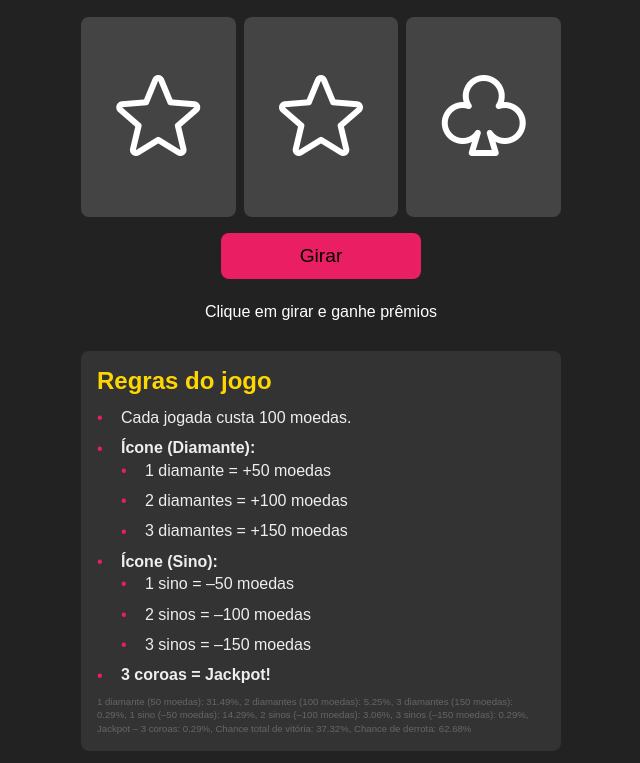
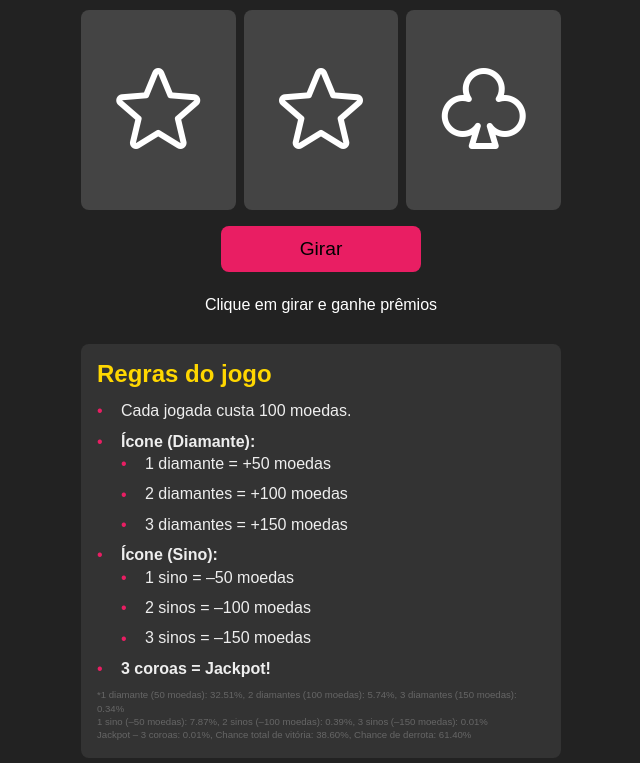
Before and after one commit to lvdamaceno/HappyKittySlotMachine, a Flask app: template app/templates/index.html in a window 1280 px wide. Shown: the part 37-800 px from the top of the page, without its empty margins (319-959 px from the left). Run offline with Flask 3, Linux system fonts and the light colour scheme; the template is opened without the code that fills it, so the values that code supplies are empty; some libraries are stand-ins or nearby versions.

Commit message:
Novas probabilidades

```diff
--- a/app/static/js/slot.js
+++ b/app/static/js/slot.js
@@ -15,6 +15,30 @@
 
   const icons = ['star', 'heart', 'diamond', 'club', 'spade', 'crown', 'bell'];
 
+  // === INÍCIO PESOS PONDERADOS ===
+  // soma dos valores deve ser 1.0
+  const weights = {
+    star:    0.23,
+    heart:   0.23,
+    diamond: 0.15,
+    club:    0.15,
+    spade:   0.15,
+    crown:   0.05,
+    bell:    0.04
+  };
+
+  function weightedRandomIndex() {
+    const rnd = Math.random();
+    let accum = 0;
+    for (let i = 0; i < icons.length; i++) {
+      accum += weights[icons[i]];
+      if (rnd < accum) return i;
+    }
+    // fallback
+    return icons.length - 1;
+  }
+  // === FIM PESOS PONDERADOS ===
+
   function resizeCanvas() {
     confettiCanvas.width = window.innerWidth;
     confettiCanvas.height = window.innerHeight;
@@ -25,7 +49,7 @@
   function initializeSlots() {
     columns.forEach(col => {
       const idx = Math.floor(Math.random() * icons.length);
-      col.innerHTML = `<i class="ph ph-${icons[idx]}"></i>`;
+      col.innerHTML = `<i class=\"ph ph-${icons[idx]}\"></i>`;
     });
   }
   initializeSlots();
@@ -44,7 +68,8 @@
     coinEl.textContent = coins;
     messageEl.textContent = '';
 
-    const results = columns.map(() => Math.floor(Math.random() * icons.length));
+    // sorteio ponderado em vez de uniforme
+    const results = columns.map(() => weightedRandomIndex());
     const baseDuration = 2000;
 
     // Remove classes de destaque antes de cada giro
@@ -79,7 +104,7 @@
 
       // Mensagens e penalidades
       if (hitsDiamond > 0) {
-        messageEl.textContent = `Você acertou ${hitsDiamond}x "diamond" e ganhou ${reward} moedas!`;
+        messageEl.textContent = `Você acertou ${hitsDiamond}x \"diamond\" e ganhou ${reward} moedas!`;
       }
       else if (bellCount > 0) {
         // penalidade de sinos
--- a/app/templates/index.html
+++ b/app/templates/index.html
@@ -55,7 +55,9 @@
 
   <!-- texto miúdo com probabilidades, se quiser manter -->
   <p class="rules-footer" style="font-size:0.6em; color:#666; margin-top:0.5em; line-height:1.4;">
-    1 diamante (50 moedas): 31.49%, 2 diamantes (100 moedas): 5.25%, 3 diamantes (150 moedas): 0.29%, 1 sino (–50 moedas): 14.29%, 2 sinos (–100 moedas): 3.06%, 3 sinos (–150 moedas): 0.29%, Jackpot – 3 coroas: 0.29%, Chance total de vitória: 37.32%, Chance de derrota: 62.68%
+    *1 diamante (50 moedas): 32.51%, 2 diamantes (100 moedas): 5.74%, 3 diamantes (150 moedas): 0.34% <br>
+      1 sino (–50 moedas): 7.87%, 2 sinos (–100 moedas): 0.39%, 3 sinos (–150 moedas): 0.01% <br>
+      Jackpot – 3 coroas: 0.01%, Chance total de vitória: 38.60%, Chance de derrota: 61.40%
   </p>
 </div>
 
```
